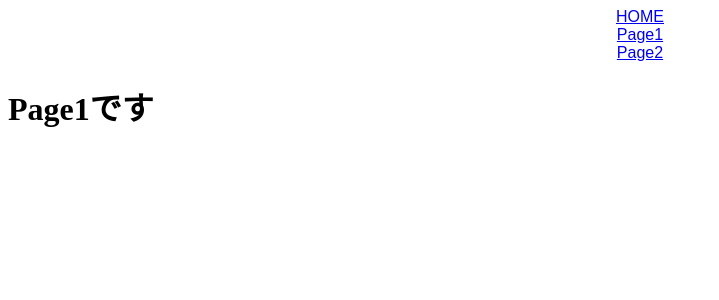
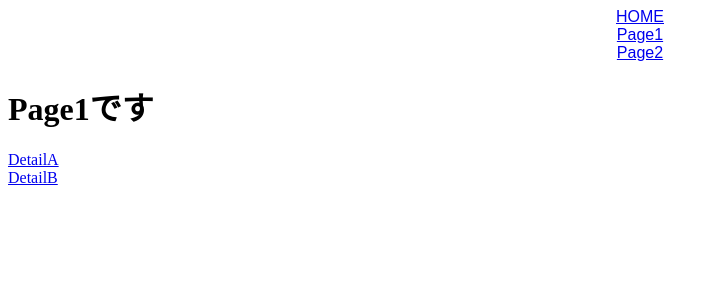
Before and after one commit to nyaafree/react-router-practice, a React (Create React App) app: page /page1 in a window 1280 px wide. Shown: the top 300 px of the page, without its empty margins (0-719 px from the left). Built offline with nearby package versions, Linux system fonts and the light colour scheme.

Commit message:
feat: ネストされたページ遷移について学習

```diff
--- a/src/App.jsx
+++ b/src/App.jsx
@@ -2,6 +2,8 @@ import { BrowserRouter, Link, Switch, Route } from "react-router-dom";
 
 import { Home } from "./Home";
 import { Page1 } from "./Page1";
+import { Page1DetailA } from "./Page1DetailA";
+import { Page1DetailB } from "./Page1DetailB";
 import { Page2 } from "./Page2";
 import "./styles.css";
 
@@ -28,9 +30,28 @@ export default function App() {
         <Route exact path="/">
           <Home />
         </Route>
-        <Route path="/page1">
-          <Page1 />
-        </Route>
+        <Route
+          path="/page1"
+          render={({ match: { url } }) => (
+            <Switch>
+              {/*
+              renderの中でSwitchタグを展開することにより入れ子構造のRoutingを実現できる
+              renderに渡したアロー関数の引数部分にpropsとしてURL情報が渡ってくるのでこれを使えば
+              下記のようにより効率的に書くことができる
+            */}
+              {console.log(url)}
+              <Route exact path={url}>
+                <Page1 />
+              </Route>
+              <Route path={`${url}/detailA`}>
+                <Page1DetailA />
+              </Route>
+              <Route path={`${url}/detailB`}>
+                <Page1DetailB />
+              </Route>
+            </Switch>
+          )}
+        />
         <Route path="/page2">
           <Page2 />
         </Route>
--- a/src/Page1.jsx
+++ b/src/Page1.jsx
@@ -1,7 +1,11 @@
+import { Link } from "react-router-dom";
 export const Page1 = () => {
   return (
     <div>
       <h1>Page1です</h1>
+      <Link to="/page1/detailA">DetailA</Link>
+      <br />
+      <Link to="/page1/detailB">DetailB</Link>
     </div>
   );
 };
--- /dev/null
+++ b/src/Page1DetailA.jsx
@@ -0,0 +1,7 @@
+export const Page1DetailA = () => {
+  return (
+    <div>
+      <h1>Page1DetailAです</h1>
+    </div>
+  );
+};
--- /dev/null
+++ b/src/Page1DetailB.jsx
@@ -0,0 +1,7 @@
+export const Page1DetailB = () => {
+  return (
+    <div>
+      <h1>Page1DetailBです</h1>
+    </div>
+  );
+};
```
